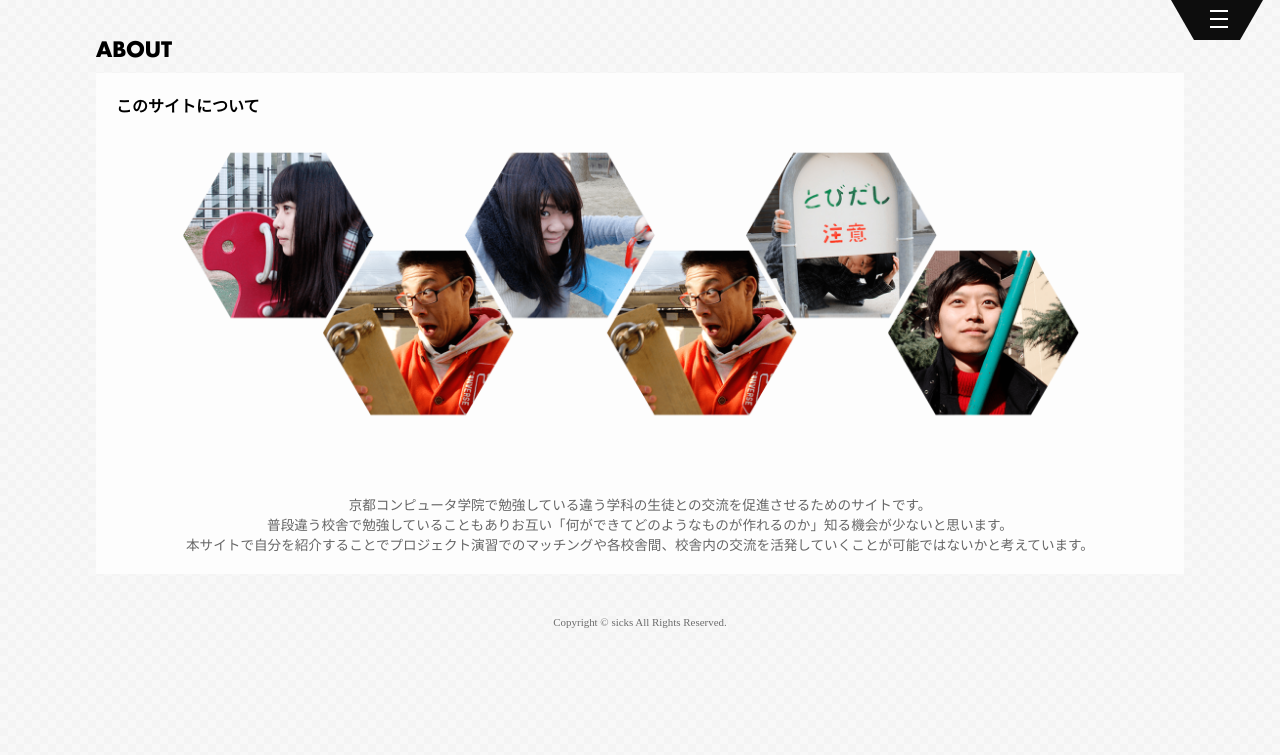
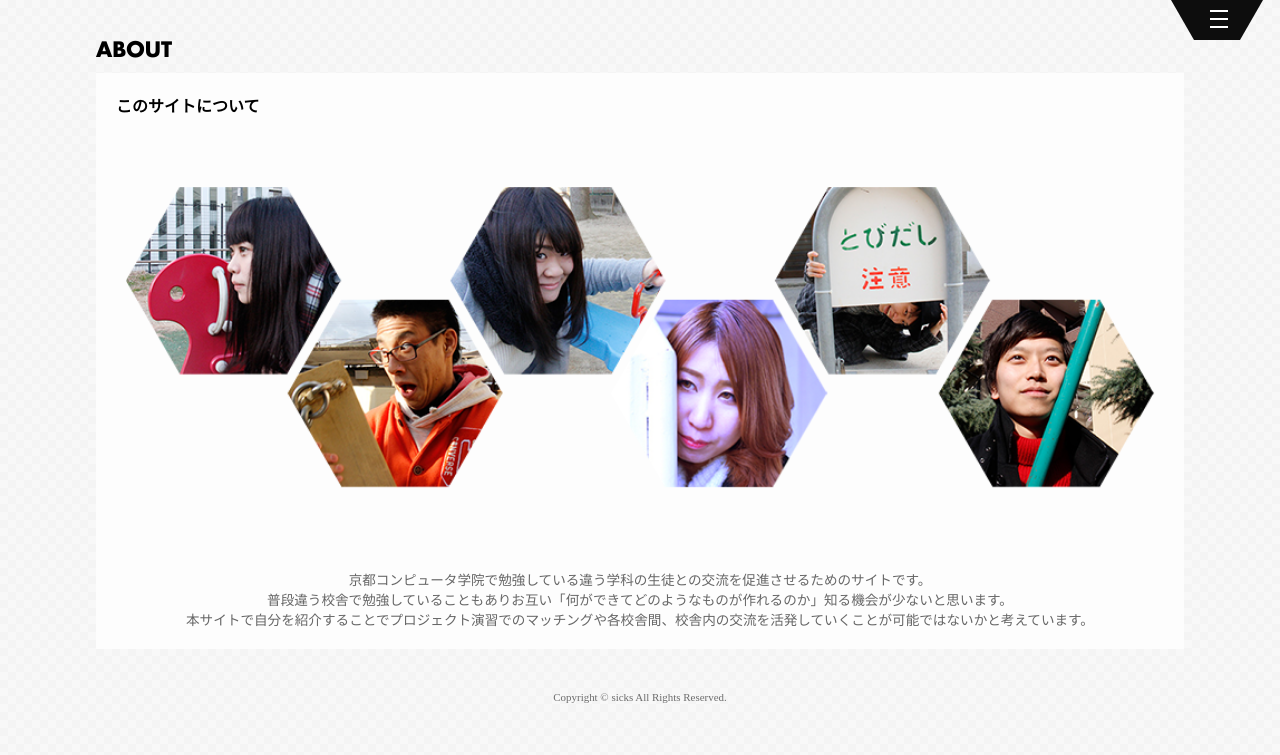
Before and after one commit to maekztn/sicks_top, a PHP site: page /about/ in a window 1280 px wide. Shown: the top 755 px of the page. Run offline with PHP 8.4, Linux system fonts and the light colour scheme; some libraries are stand-ins or nearby versions.

Commit message:
aboutページ一枚画像に修正

```diff
--- a/about/index.php
+++ b/about/index.php
@@ -58,18 +58,8 @@
     <h2 class="ab-ttl">ABOUT</h2>
     <section class="ab-section">
         <h3 class="ab-section-ttl">このサイトについて</h3>
-        <div class="">
-          <ul class="images1 clearfix">
-            <li><img src="../images/kitao_about.png" alt="parson1" class="frame"/></li>
-            <li><img src="../images/seto_about.png" alt="parson2" class="frame"/></li>
-            <li><img src="../images/oosaki_about.png" alt="parson3" class="frame"/></li>
-          </ul>
-          <ul class="images2 clearfix">
-            <li><img src="../images/oomae_about.png" alt="parson4" class="frame"/></li>
-            <li><img src="../images/oomae_about.png" alt="parson5" class="frame"/></li>
-            <li><img src="../images/tanimoto_about.png" alt="parson6" class="frame"/></li>
-          </ul>
-        </div>
+        <p><img src="../images/about.png" alt="about" class="pc"/></p>
+        <p><img src="../images/about_sp.png" alt="about" class="sp"/></p>
         <p>京都コンピュータ学院で勉強している違う学科の生徒との交流を促進させるためのサイトです。<br />
 普段違う校舎で勉強していることもありお互い「何ができてどのようなものが作れるのか」知る機会が少ないと思います。<br />
 本サイトで自分を紹介することでプロジェクト演習でのマッチングや各校舎間、校舎内の交流を活発していくことが可能ではないかと考えています。</p>
--- a/css/index.css
+++ b/css/index.css
@@ -677,33 +677,12 @@ body{
   padding: 20px;
   margin-bottom: 40px;
 }
-.ab-section .images1,.ab-section .images2{
-  max-width: 940px;
+.ab-section p img.pc,.sp{
+  width: 100%;
   margin: 0 auto;
-  border: none;
 }
-.ab-section .images1 li,.ab-section .images2 li{
-  width: 21.276596%;
-  margin-left: 86px;
-  float: left;
-}
-.ab-section .images1 li:first-child{
-  margin: 0px;
-}
-.ab-section .images2 li:first-child{
-  margin-top: -122px;
-  margin-left: 140px;
-}
-.ab-section .images2 li:nth-child(2){
-  margin-top: -122px;
-  margin-left: 88px;
-}
-.ab-section .images2 li:nth-child(3){
-  margin-top: -122px;
-  margin-left: 86px;
-}
-.ab-section .frame{
-  width: 100%;
+.sp{
+  display: none;
 }
 .ab-section-ttl{
   font-size: 100%;
@@ -740,4 +719,10 @@ body{
   .pp-container{
     width: 90%;
   }
+  .pc{
+    display: none;
+  }
+  .sp{
+    display: block;
+  }
 }
--- a/members/tanimoto/js/index.js
+++ b/members/tanimoto/js/index.js
@@ -120,7 +120,6 @@ $(function(){
 
   var sec = 0;
   var pass = 0;
-
   //▼スクロール値の表示
   $(window).scroll(function(){
     var scroll = $(this).scrollTop();
```
Also changed, not shown: images/about.png (added), images/about_sp.png (added), images/inoue_about.png (added).
